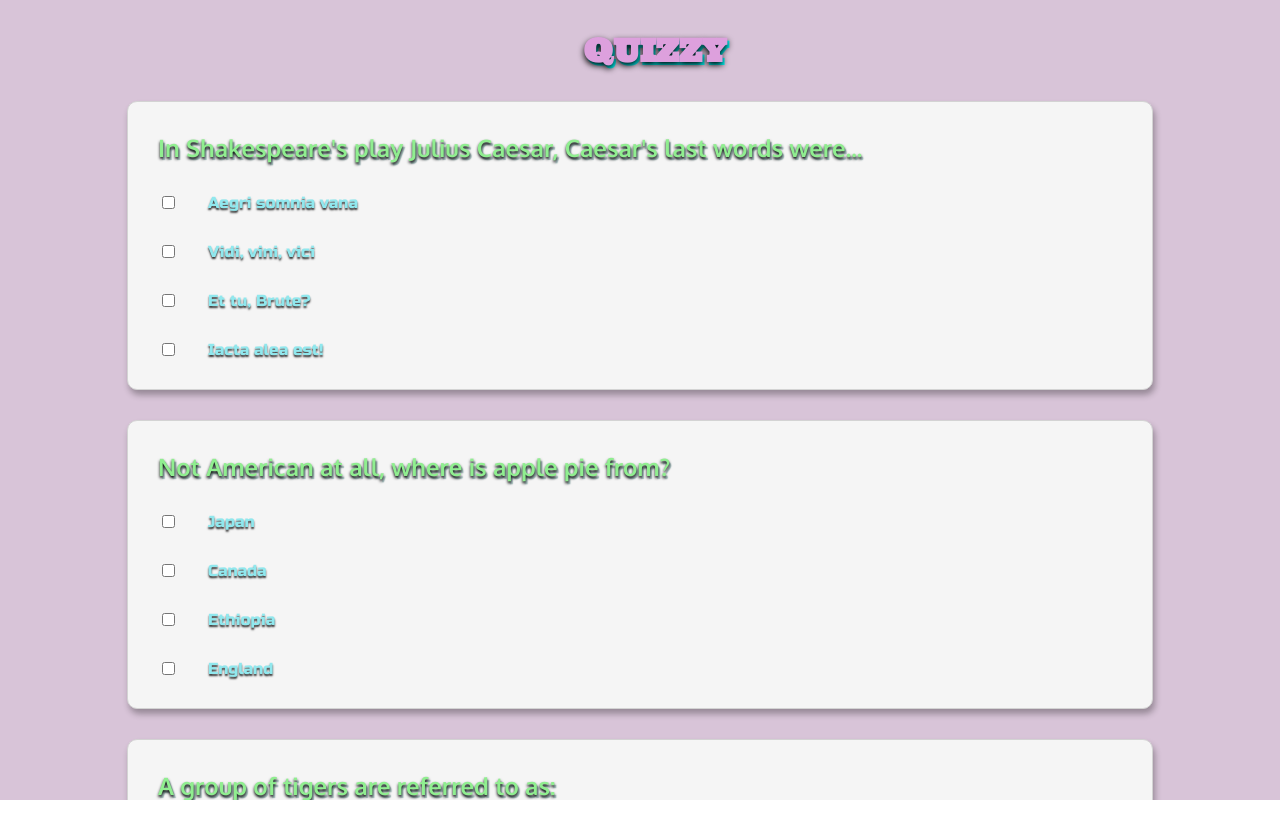
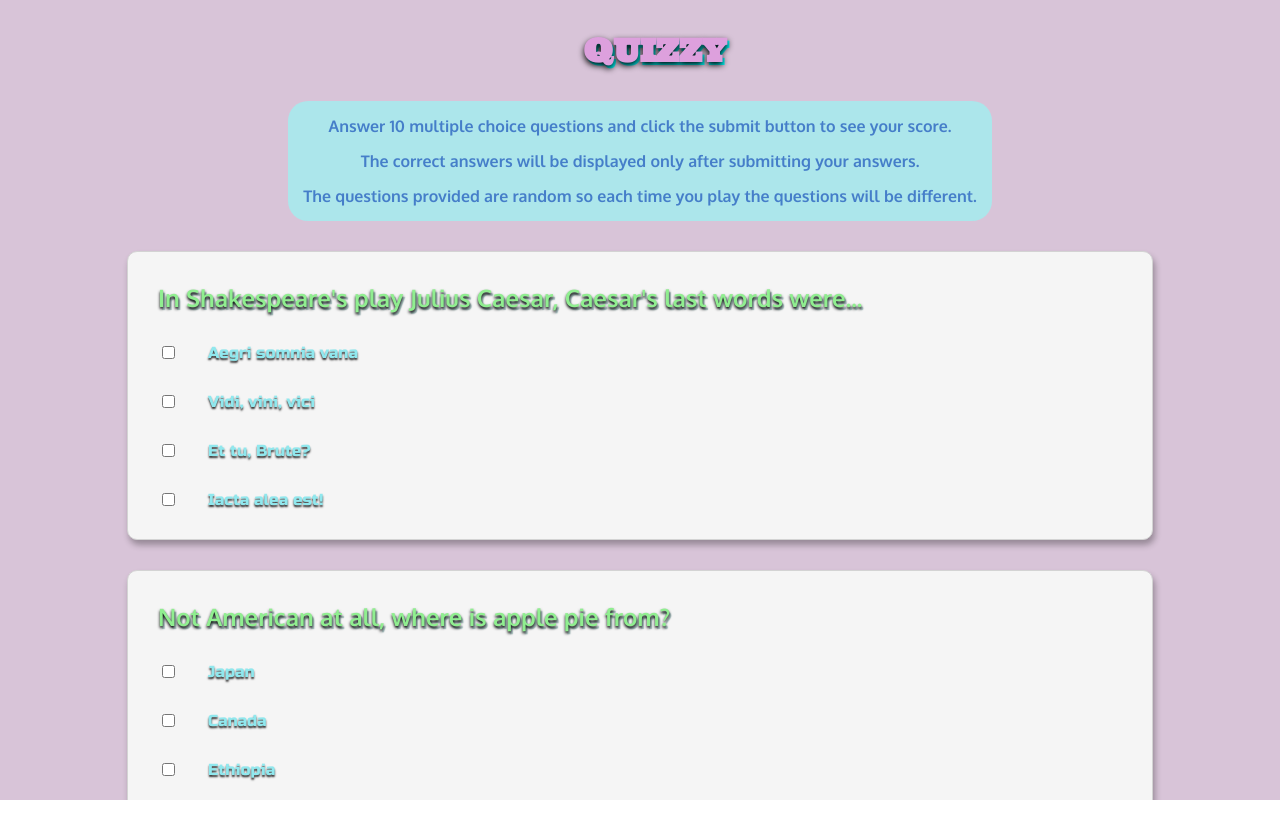
Before and after one commit to caseyriley/Quizzy, a React (Create React App) app: page / in a window 1280 px wide. Shown: the top 838 px of the page. Built offline with nearby package versions, Linux system fonts and the light colour scheme.

Commit message:
add instructions

```diff
--- a/src/App.js
+++ b/src/App.js
@@ -59,6 +59,11 @@ function App() {
     <>
       <div id={"main"}>
         <h1 id={'main__title'}>QUIZZY</h1>
+        <div id={"instructions"}>
+          <p>Answer 10 multiple choice questions and click the submit button to see your score.</p>
+          <p>The correct answers will be displayed only after submitting your answers.</p>
+          <p>The questions provided are random so each time you play the questions will be different.</p>
+        </div>
         <Question question={quizz[0].question} answers={answersArray0} correct={quizz[0].correct} pointsState={pointsState} setPointsState={setPointsState} qId={0}/>
         <Question question={quizz[1].question} answers={answersArray1} correct={quizz[1].correct} pointsState={pointsState} setPointsState={setPointsState} qId={1}/>
         <Question question={quizz[2].question} answers={answersArray2} correct={quizz[2].correct} pointsState={pointsState} setPointsState={setPointsState} qId={2}/>
@@ -73,7 +78,7 @@ function App() {
           <h3 >SUBMIT</h3>
         </div>
       </div>
-      <div className={`${scoreModalState === true ? "main__score-modal-open" : "main__score-modal-close"}`} onClick={closeScorModal} >
+      <div className={`${scoreModalState === true ? "main__score-modal-open" : "main__score-modal-close"}`} onClick={reload} >
         <div id={"main__score-modal-open__point-c"}>
           <h1 id={"main__score-modal-open__point-c__title"}>YOUR SCORE</h1>
           <h1 id={"main__score-modal-open__point-c__points"}>{totallState}</h1>
--- a/src/index.css
+++ b/src/index.css
@@ -22,6 +22,29 @@
   margin: 30px 0px 30px 30px;
 
 
+}
+#instructions {
+  min-width: 400px;
+  max-width: 80%;
+  height: auto;
+  background-color: rgb(172, 230, 235);
+  border-radius: 20px;
+  display: flex;
+  justify-content: center;
+  align-items: center;
+  flex-direction: column;
+  margin: 0px 0px 30px 0px;
+}
+#instructions p {
+  color: rgb(241, 241, 241);
+  color: rgb(69, 126, 201);
+
+  font-family: 'Oxygen', sans-serif;
+  margin: 0px 15px 15px 15px;
+  text-align: center;
+}
+#instructions p:nth-child(1){
+  margin: 15px 15px 15px 15px;
 }
 .question {
   display: flex;
@@ -49,12 +72,14 @@
   justify-content: flex-start;
   align-items: center;
   margin: 0px 0px 30px 30px;
+
 }
 .question__answer p{
   text-shadow: 0px 2px 2px rgb(0, 0, 0, .8);
   font-family: 'Russo One', sans-serif;
   color: rgb(144, 232, 238);
   margin: 0px 0px 0px 30px;
+
 
 }
 
@@ -133,6 +158,7 @@
   justify-content: center;
   align-items: center;
   flex-direction: column;
+  text-align: center;
 }
 .modal-answer__p1 {
   margin: 20px 20px 0px 20px;
```
